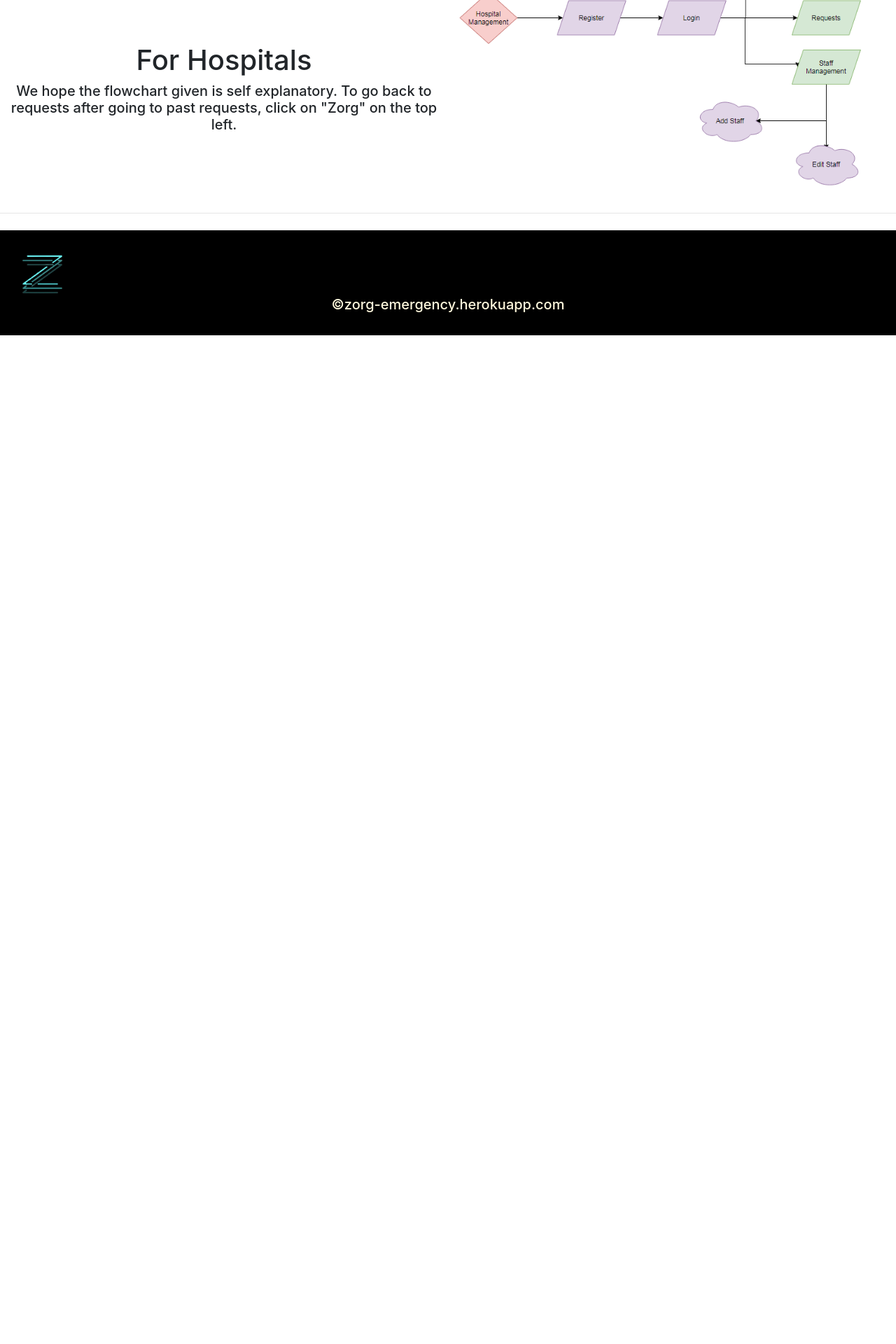
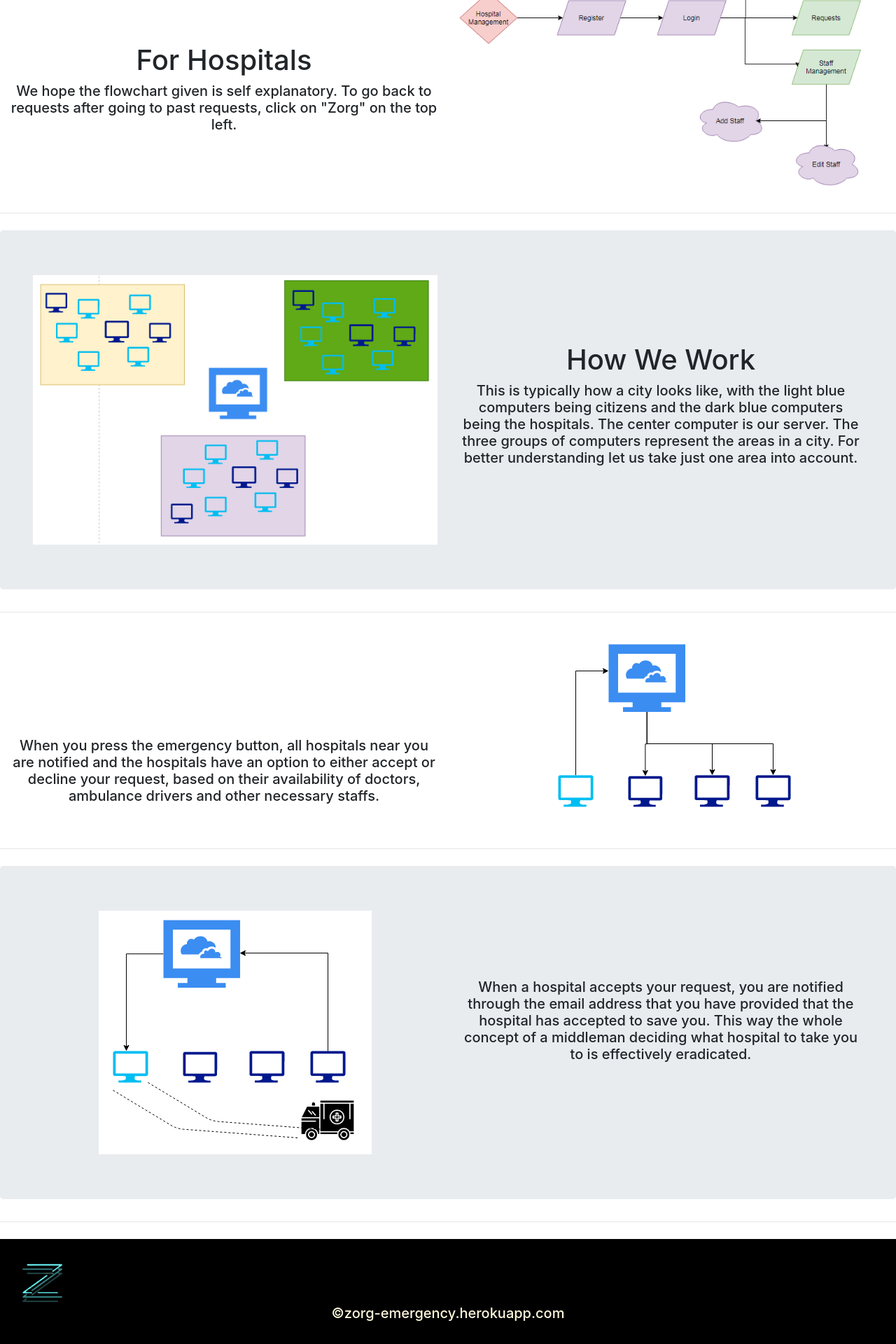
Before and after one commit to arjunqwerty/Zorg-V3, a Flask app: page /route in a window 1280 px wide. Shown: the part 709-2629 px from the top of the page at 70% size. Before the commit the page ends 1188 px from the top, so only its background shows below. Run offline with Flask 2, Linux system fonts and the light colour scheme; some libraries are stand-ins or nearby versions.

Commit message:
made changes to route.html

```diff
--- a/templates/route.html
+++ b/templates/route.html
@@ -74,6 +74,57 @@
 	</div>
 	<hr class="my-4">
 
+	<style>
+		.centerimg1{
+			padding-top: 8%;
+		}
+	</style>
+	<div class="container-fluid">
+		<div class="row jumbotron">
+			<div class="col-xs-12 col-sm-12 col-md-6 col-lg-6 col-xl-6 text-center">
+				<img src={{ url_for('static',filename='citymap.png') }} class="img-fluid" alt="Image1">
+			</div>
+			<div class="col-xs-12 col-sm-12 col-md-6 col-lg-6 col-xl-6 text-center centerimg1">
+				<h1>How We Work</h1>
+				<h5>This is typically how a city looks like, with the light blue computers being citizens and the dark blue computers being the hospitals. The center computer is our server. The three groups of computers represent the areas in a city. For better understanding let us take just one area into account.</h5>
+			</div>
+		</div>
+	</div>
+	<hr class="my-4">
+
+	<style>
+		.centerimg2{
+			padding-top: 12%;
+		}
+	</style>
+	<div class="container-fluid padding">
+	<div class="row padding">
+		<div class="col-sm-12 col-md-6 text-center centerimg2">
+			<h5>When you press the emergency button, all hospitals near you are notified and the hospitals have an option to either accept or decline your request, based on their availability of doctors, ambulance drivers and other necessary staffs.</h5>
+		</div>
+		<div class="col-md-6 text-center">
+			<img src={{ url_for('static',filename='request.png') }} class="img-fluid" alt="Image2">
+		</div>
+	</div>
+	</div>
+	<hr class="my-4">
+
+	<style>
+		.centerimg1{
+			padding-top: 8%;
+		}
+	</style>
+	<div class="container-fluid">
+		<div class="row jumbotron">
+			<div class="col-xs-12 col-sm-12 col-md-6 col-lg-6 col-xl-6 text-center">
+				<img src={{ url_for('static',filename='accepted.png') }} class="img-fluid" alt="Image1">
+			</div>
+			<div class="col-xs-12 col-sm-12 col-md-6 col-lg-6 col-xl-6 text-center centerimg1">
+				<h5>When a hospital accepts your request, you are notified through the email address that you have provided that the hospital has accepted to save you. This way the whole concept of a middleman deciding what hospital to take you to is effectively eradicated.</h5>
+			</div>
+		</div>
+	</div>
+	<hr class="my-4">
 
 	<style>
 		footer {
```
Also changed, not shown: static/accepted.png (added), static/citymap.png (added), static/request.png (added).
